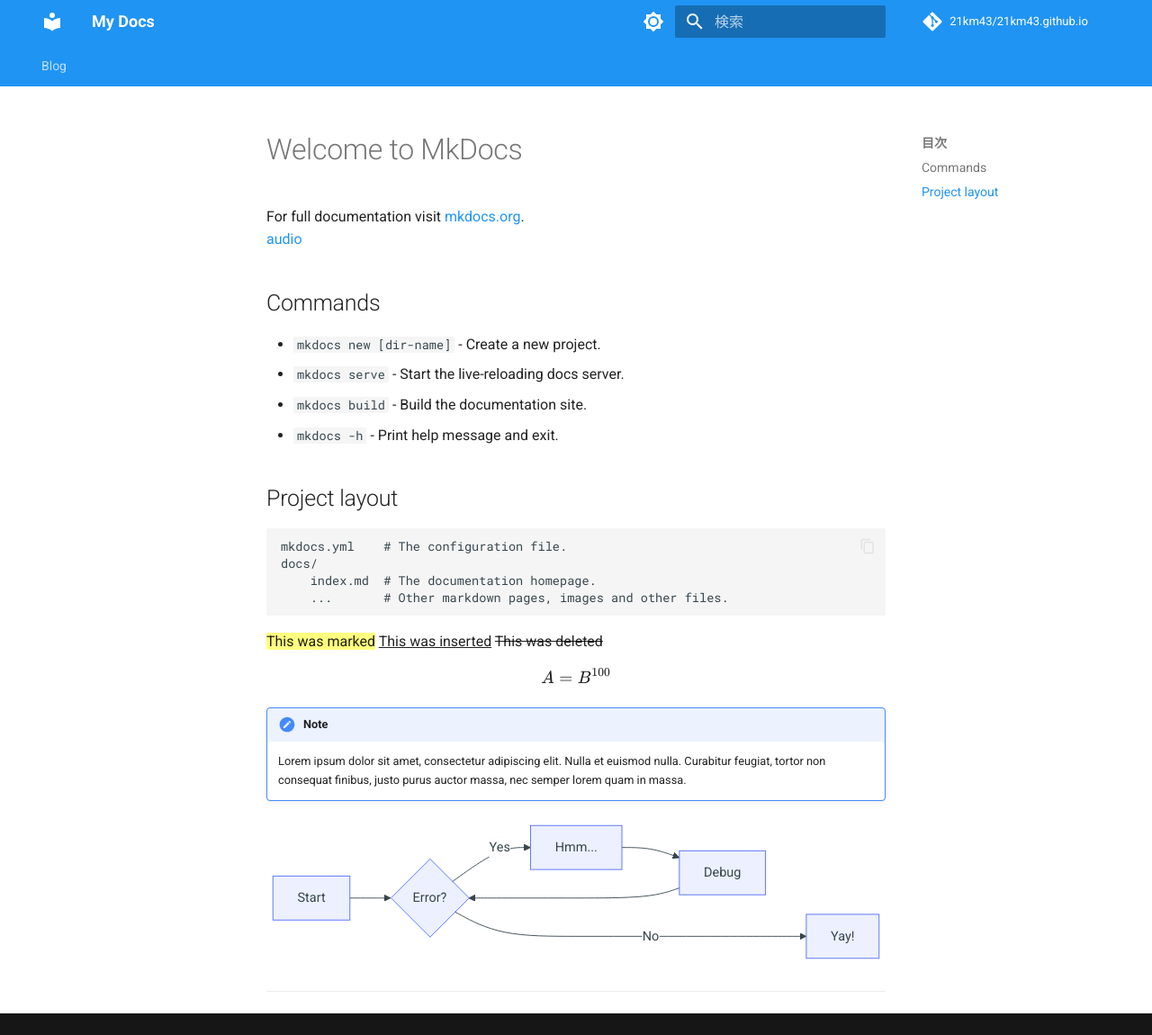
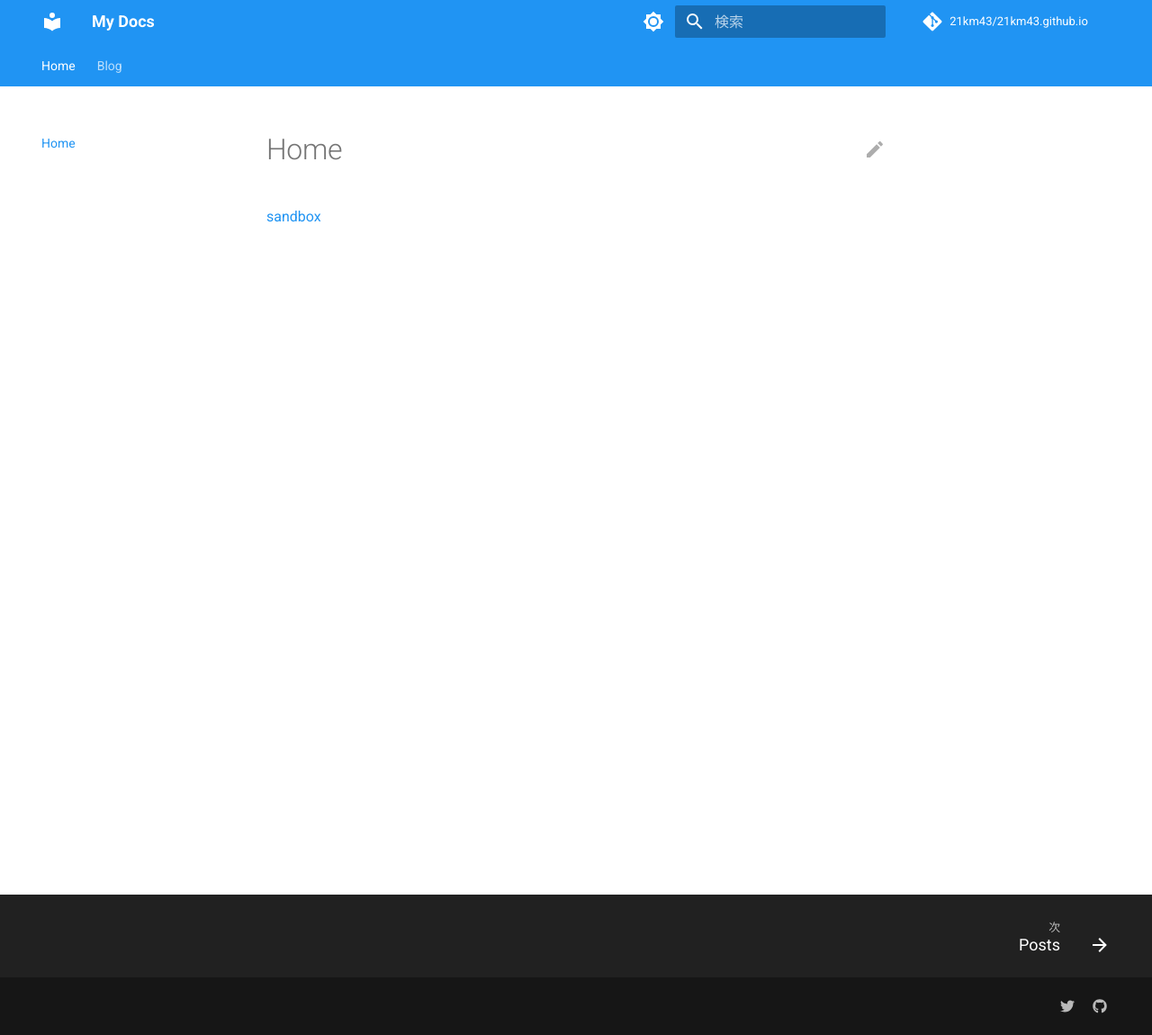
Before and after one commit to 21km43/21km43.github.io, an MkDocs documentation site: the page built from docs/index.md, in a window 1280 px wide and 1150 px high. Shown: the whole window at 90% size. Built offline with MkDocs 1.6.1 and Material for MkDocs 9.7.7, drawn with Linux system fonts in a browser that asks for light colours; comment, search, counter and statistics services are not loaded.

Commit message:
repo edit option

````diff
--- a/docs/blog/index.md
+++ b/docs/blog/index.md
@@ -1 +1 @@
-# Blog
+# Posts
--- a/docs/index.md
+++ b/docs/index.md
@@ -1,45 +1,7 @@
 ---
-comments: true
+comments: false
 ---
 
-# Welcome to MkDocs
+# Home
 
-For full documentation visit [mkdocs.org](https://www.mkdocs.org).
-[audio](/media/th720fam.mp3)
-
-## Commands
-
-* `mkdocs new [dir-name]` - Create a new project.
-* `mkdocs serve` - Start the live-reloading docs server.
-* `mkdocs build` - Build the documentation site.
-* `mkdocs -h` - Print help message and exit.
-
-## Project layout
-
-    mkdocs.yml    # The configuration file.
-    docs/
-        index.md  # The documentation homepage.
-        ...       # Other markdown pages, images and other files.
-
-==This was marked==
-^^This was inserted^^
-~~This was deleted~~
-
-$$
-A = B ^ {100}
-$$
-
-!!! note
-
-    Lorem ipsum dolor sit amet, consectetur adipiscing elit. Nulla et euismod
-    nulla. Curabitur feugiat, tortor non consequat finibus, justo purus auctor
-    massa, nec semper lorem quam in massa.
-
-``` mermaid
-graph LR
-  A[Start] --> B{Error?};
-  B -->|Yes| C[Hmm...];
-  C --> D[Debug];
-  D --> B;
-  B ---->|No| E[Yay!];
-```
+[sandbox](sandbox.md)
--- a/mkdocs.yml
+++ b/mkdocs.yml
@@ -2,6 +2,7 @@ site_name: My Docs
 
 repo_url: https://github.com/21km43/21km43.github.io
 repo_name: 21km43/21km43.github.io
+edit_uri: edit/main/docs/
 
 theme:
   name: material
@@ -10,9 +11,15 @@ theme:
   features:
     - content.code.copy
     - content.code.annotate
+    - content.action.edit
     - navigation.instant
     - navigation.tabs
     - navigation.top
+    - navigation.footer
+  icon:
+    repo: fontawesome/brands/git-alt
+    edit: material/pencil
+    view: material/eye
 
   palette:
     # Palette toggle for light mode
@@ -31,6 +38,7 @@ theme:
         name: Switch to light mode
 
 nav:
+  - Home: index.md
   - Blog:
     - blog/index.md
 
@@ -67,11 +75,16 @@ markdown_extensions:
 
 extra:
   generator: false
+  social:
+    - icon: fontawesome/brands/twitter
+      link: https://twitter.com/21km43
+    - icon: fontawesome/brands/github
+      link: https://github.com/21km43
 
 extra_javascript:
   - javascripts/katex.js
-  - https://cdnjs.cloudflare.com/ajax/libs/KaTeX/0.16.8/katex.min.js
-  - https://cdnjs.cloudflare.com/ajax/libs/KaTeX/0.16.8/contrib/auto-render.min.js
+  - https://cdnjs.cloudflare.com/ajax/libs/KaTeX/0.16.9/katex.min.js
+  - https://cdnjs.cloudflare.com/ajax/libs/KaTeX/0.16.9/contrib/auto-render.min.js
 
 extra_css:
-  - https://cdnjs.cloudflare.com/ajax/libs/KaTeX/0.16.8/katex.min.css
+  - https://cdnjs.cloudflare.com/ajax/libs/KaTeX/0.16.9/katex.min.css
````
Also changed, not shown: docs/sandbox.md (added, +49 -0 lines), 1 other file.
